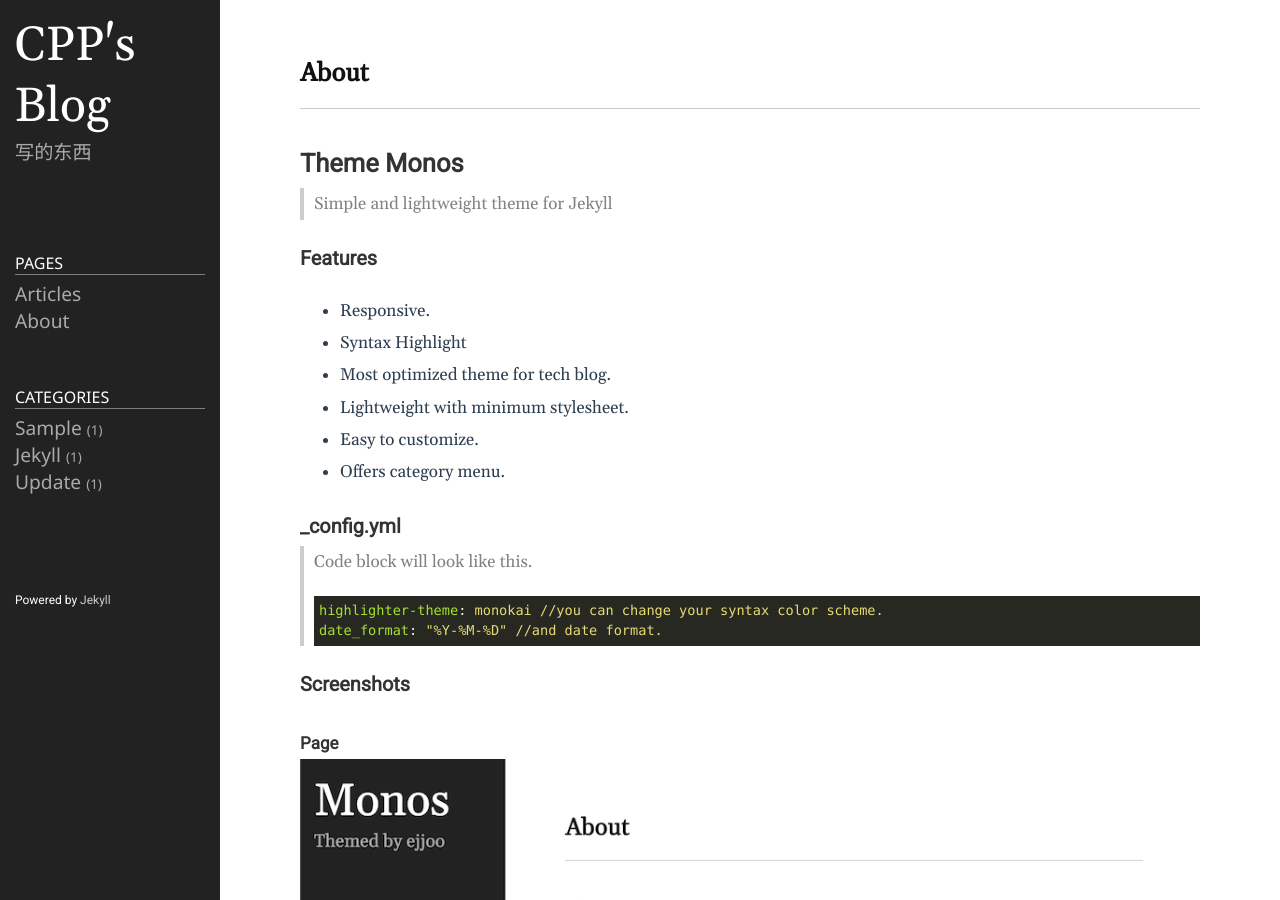
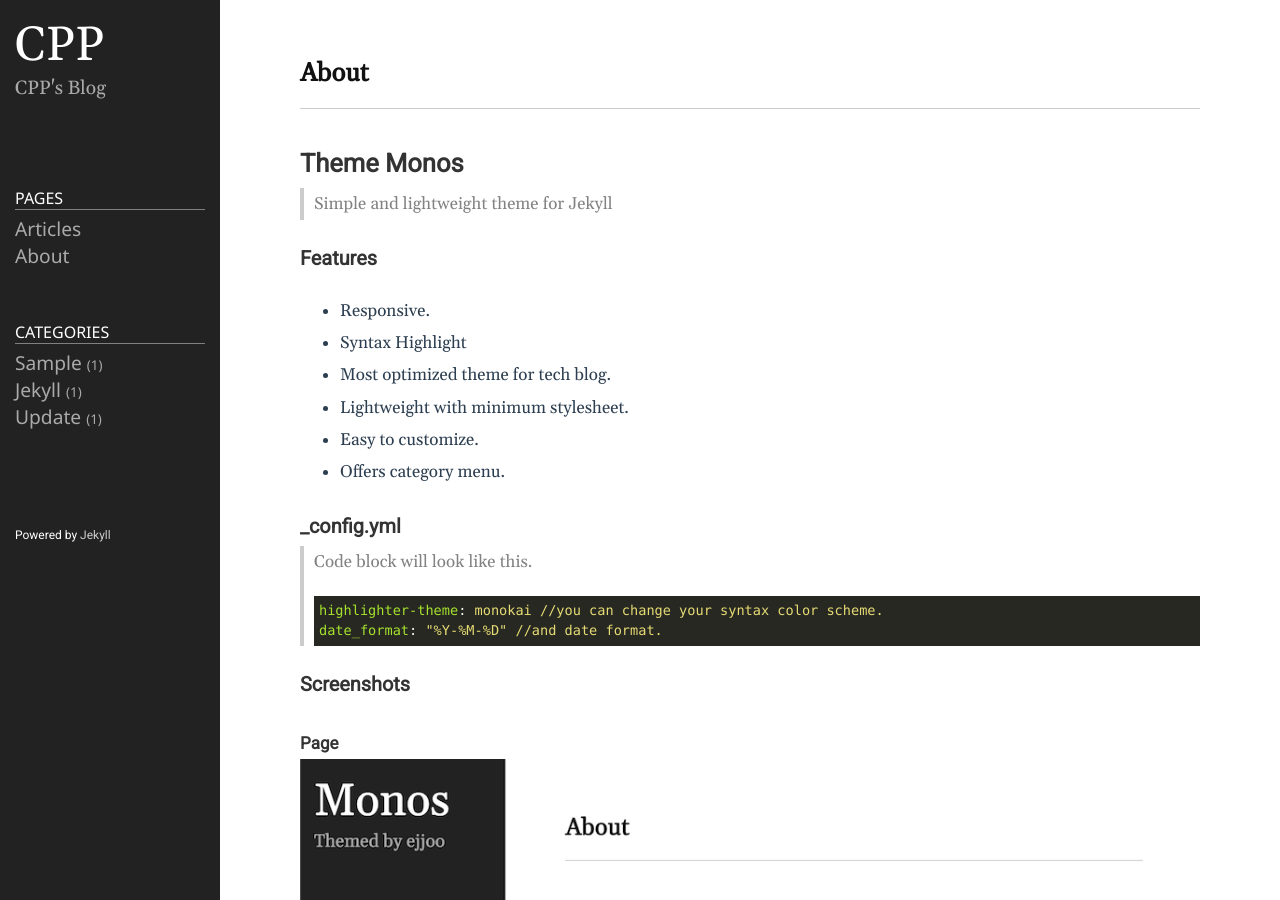
Before and after one commit to ppchen2/ppchen2.github.io, a Jekyll site: the page built from README.md, in a window 1280 px wide and 900 px high. Built offline with Jekyll 4.4.1, drawn with Linux system fonts in a browser that asks for light colours.

Commit message:
change the title

```diff
--- a/_config.yml
+++ b/_config.yml
@@ -18,10 +18,10 @@
 # You can create any custom variable you would like, and they will be accessible
 # in the templates via {{ site.myvariable }}.
 
-title: CPP's Blog
+title: CPP
 email: cpp9527@live.com
 description: >- # this means to ignore newlines until "baseurl:"
-  写的东西
+  CPP's Blog
 baseurl: "/" # the subpath of your site, e.g. /blog
 url: "https://ppchen2.github.io/" # the base hostname & protocol for your site, e.g. http://example.com
 github_username: ppchen2
```
